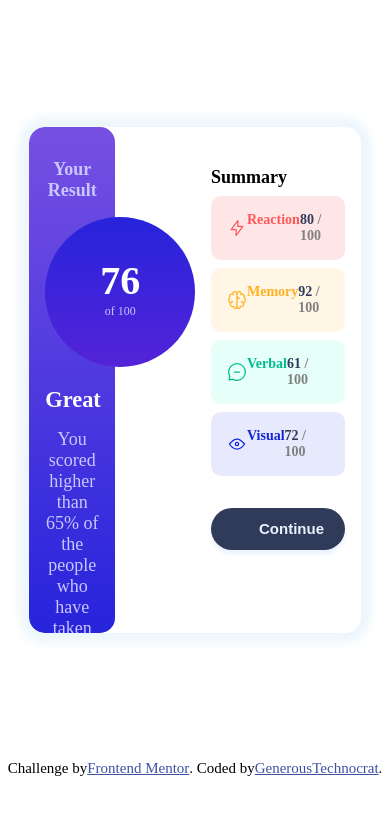
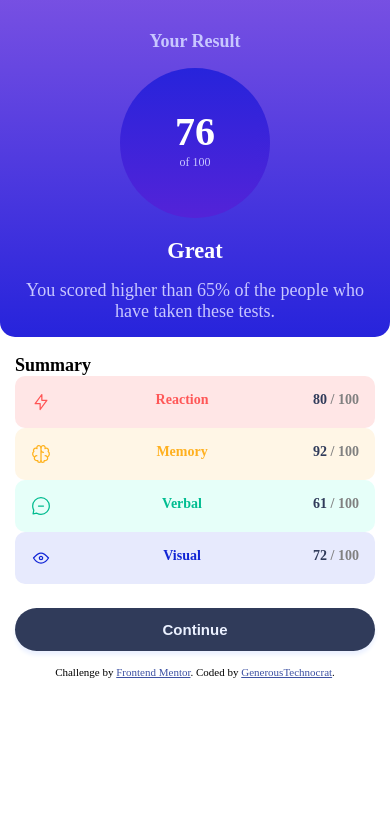
Before and after one commit to Generoustechnocrat/Test-Score, a plain HTML site: page index.html in a window 390 px wide. Drawn offline with Linux system fonts and the light colour scheme.

Commit message:
Update style.css

```diff
--- a/style.css
+++ b/style.css
@@ -10,18 +10,19 @@ body{
 	font-family: Hanken Grotesk, san-serif;
 	font-size:18px;
 }
+@media screen and (min-width:768px){
 .container{
-	margin:0 auto;
-	max-width:700px;
-	min-height:90vh;
+
+
+	min-height:97vh;
 	display:flex;
 	align-items: center;
 	justify-content: center;
 }
 .wrap{
 
-	width: 85%;
-	max-width:700px;
+
+
 	border-radius:1rem;
 	overflow:hidden;
 	display:grid;
@@ -31,11 +32,11 @@ body{
 .scoresheet{
 	color:hsl(241, 100%, 89%);
 	background-image:linear-gradient(to top,hsla(241, 72%, 50%,1), hsla(256, 72%, 50%, 0.8));
-	max-width:22vw;
+	width:300px;
 	max-height:60vh;
 	text-align:center;
 	border-radius:15px;
-	padding:16px;
+	padding:15px;
 }
 .yr{
 	color: hsl(241, 100%, 89%);
@@ -63,9 +64,6 @@ body{
 .comments{
 	color:	hsl(241, 100%, 89%);
 	line-height:1.5rem;
-
-	margin-left:5px;
-	margin-right:5px;
 }
 .score{
 	background-color: hsla(256, 72%, 46%, 1);
@@ -84,12 +82,9 @@ body{
 }
 .sum{
 
-	min-width:20vw;
+	width:300px;
 	max-height:60vh;
-	padding:16px;
-
-
-
+	padding:15px;
 }
 .sum-details{
 	display:flex;
@@ -152,6 +147,8 @@ body{
  .attribution a {
  color: hsl(228, 45%, 44%);
  }
+
+
  button{
 	 margin-top: 1.5rem;
 	 width:100%;
@@ -172,3 +169,147 @@ body{
  button:active{
 	 transform: translate(4px, 4px);
  }
+ }
+@media screen and (max-width:767px){
+
+	.container{
+	display:flex;
+	flex-direction:column;
+	align-items: center;
+	justify-content: center;
+
+}
+.scoresheet{
+	color:hsl(241, 100%, 89%);
+	background-image:linear-gradient(to top,hsla(241, 72%, 50%,1), hsla(256, 72%, 50%, 0.8));
+	text-align:center;
+	border-radius:0 0 15px 15px;
+	padding:15px;
+}
+.yr{
+	color: hsl(241, 100%, 89%);
+	font-size: inherit;
+	margin-bottom:1rem;
+	margin-top:1rem;
+	font-weight:700;
+}
+.score{
+	background-color: hsla(256, 72%, 46%, 1);
+	background-image:linear-gradient(hsla(241, 72%, 50%,1), hsla(256, 72%, 50%, 0.8));
+	border-radius:50%;
+	height:150px;
+	width:150px;
+	display:inline-block;
+	margin-bottom:20px;
+	padding:40px;
+}
+.num{
+	font-weight:800;
+	color:hsl(0, 0%, 100%);
+	font-size:40px;
+	font-family: Hanken Grotesk, san-serif;
+}
+.total-score{
+	color:hsl(241, 100%, 89%);
+	font-size:12px;
+}
+.G{
+	font-weight:700;
+	color: #fff;
+	margin-bottom:1rem;
+	font-size:1.4rem
+}
+.comments{
+	color:	hsl(241, 100%, 89%);
+	line-height:1.5rem;
+}
+.wrap{overflow:hidden;
+	display:grid;
+
+}
+.sum{
+
+	padding:15px;
+}
+.sum-details{
+
+	margin:2rem 0;
+	padding-right:1.4rem;
+}
+.sm{
+	font-size: inherit;
+	margin-top:0.2rem;
+	font-weight:700;
+}
+.detail{
+
+	width:100%;
+	border-radius:10px;
+	display:flex;
+	justify-content:space-between;
+	padding:1rem;
+	font-weight:700;
+	font-size:14px;
+}
+.t-score{
+	font-weight:700;
+	color:hsl(224, 30%, 27%);
+}
+.total{
+	color:gray;
+
+}
+.reaction{
+	background-color:hsl(0, 100%, 95%);
+}
+.memory{
+	background-color:hsl(39, 100%, 95%)
+}
+.verbal{
+	background-color: hsl(166, 100%, 95%)
+}
+.visual{
+	background-color: hsl(234, 85%, 95%);
+}
+
+ .detail:nth-child(1){
+	 color:hsl(0, 100%, 67%);
+ }
+ .detail:nth-child(2){
+	 color:hsl(39, 100%, 56%);
+ }
+
+ .detail:nth-child(3){
+	color: hsl(166, 100%, 37%);
+ }
+.detail:nth-child(4){
+	color:hsl(234, 85%, 45%);
+ }
+  button{
+	 margin-top: 1.5rem;
+	 width:100%;
+	 color:  hsl(221, 100%, 96%);
+	 background-color:hsl(224, 30%, 27%);
+	 border-radius:30px;
+	 padding:0.8rem 3rem;
+	 font-weight: 700;
+	 font-size:15px;
+	 cursor:pointer;
+	 border:none;
+	 box-shadow:0px 4px 4px;
+ }
+ button:hover{
+	 background-image:linear-gradient(
+	 hsl(252, 100%, 67%), hsl(241,81%,54%));
+ }
+ button:active{
+	 transform: translate(4px, 4px);
+ }
+  }
+ .attribution {
+	font-size: 11px; text-align: center;
+ }
+ .attribution a {
+ color: hsl(228, 45%, 44%);
+ }
+}
```
